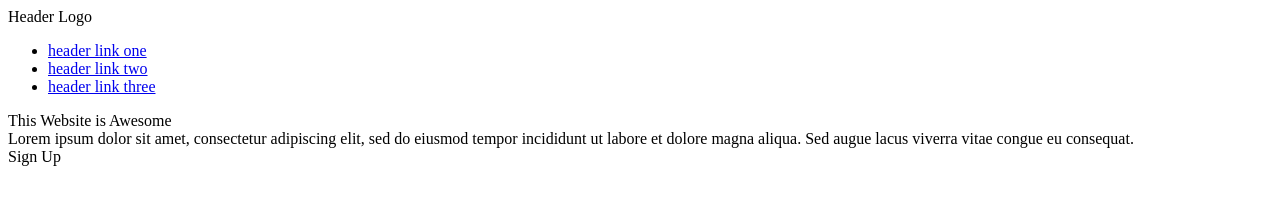
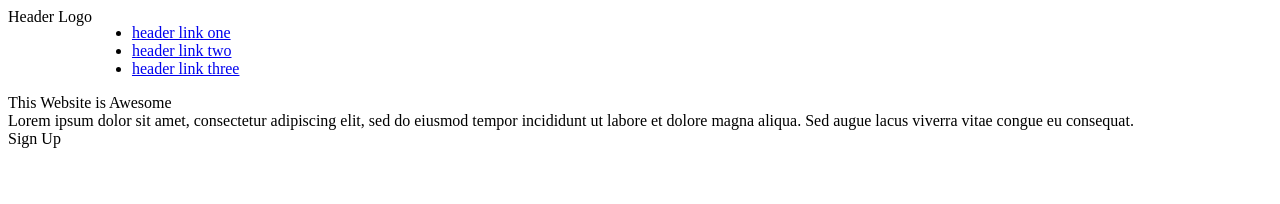
Before and after one commit to ShihaabYF/flex-odin-project, a plain HTML site: page index.html in a window 1280 px wide. Drawn offline with Linux system fonts and the light colour scheme.

Commit message:
Make the containers within 1st container a FLEX

```diff
--- a/css/styles.css
+++ b/css/styles.css
@@ -6,3 +6,24 @@ html {
 *::after {
     box-sizing: inherit;
 }
+
+
+/* First Container */
+
+.first-container {
+    display: flex;
+    flex-direction: column;
+}
+
+.header {
+    display: flex;
+}
+
+.hero-block {
+    display: flex;
+}
+
+.hero-text {
+    display: flex;
+    flex-direction: column;
+}
```
